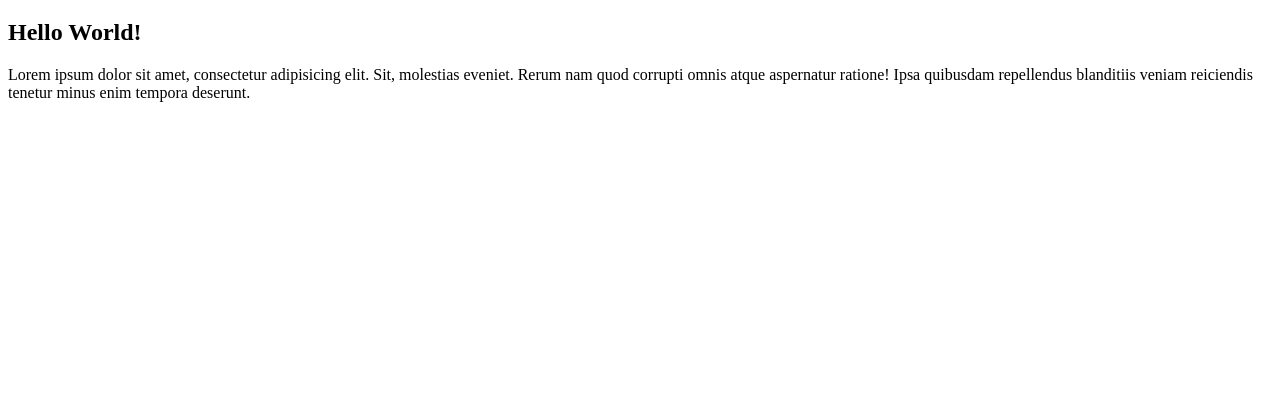
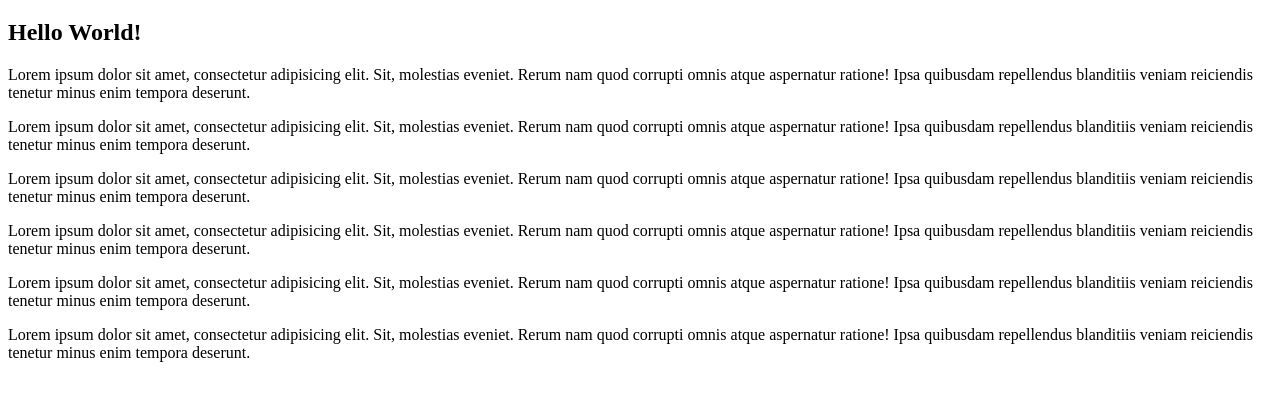
Before and after one commit to GeorgeKubik/project, a plain HTML site: page index.html in a window 1280 px wide. Shown: the part 61-462 px from the top of the page. Drawn offline with Linux system fonts and the light colour scheme.

Commit message:
add paragraph

```diff
--- a/index.html
+++ b/index.html
@@ -10,5 +10,10 @@
     <h1>Hello World!</h1>
     <h2>Hello World!</h2>
     <p>Lorem ipsum dolor sit amet, consectetur adipisicing elit. Sit, molestias eveniet. Rerum nam quod corrupti omnis atque aspernatur ratione! Ipsa quibusdam repellendus blanditiis veniam reiciendis tenetur minus enim tempora deserunt.</p>
+    <p>Lorem ipsum dolor sit amet, consectetur adipisicing elit. Sit, molestias eveniet. Rerum nam quod corrupti omnis atque aspernatur ratione! Ipsa quibusdam repellendus blanditiis veniam reiciendis tenetur minus enim tempora deserunt.</p>
+    <p>Lorem ipsum dolor sit amet, consectetur adipisicing elit. Sit, molestias eveniet. Rerum nam quod corrupti omnis atque aspernatur ratione! Ipsa quibusdam repellendus blanditiis veniam reiciendis tenetur minus enim tempora deserunt.</p>
+    <p>Lorem ipsum dolor sit amet, consectetur adipisicing elit. Sit, molestias eveniet. Rerum nam quod corrupti omnis atque aspernatur ratione! Ipsa quibusdam repellendus blanditiis veniam reiciendis tenetur minus enim tempora deserunt.</p>
+    <p>Lorem ipsum dolor sit amet, consectetur adipisicing elit. Sit, molestias eveniet. Rerum nam quod corrupti omnis atque aspernatur ratione! Ipsa quibusdam repellendus blanditiis veniam reiciendis tenetur minus enim tempora deserunt.</p>
+    <p>Lorem ipsum dolor sit amet, consectetur adipisicing elit. Sit, molestias eveniet. Rerum nam quod corrupti omnis atque aspernatur ratione! Ipsa quibusdam repellendus blanditiis veniam reiciendis tenetur minus enim tempora deserunt.</p>
 </body>
 </html>
```
